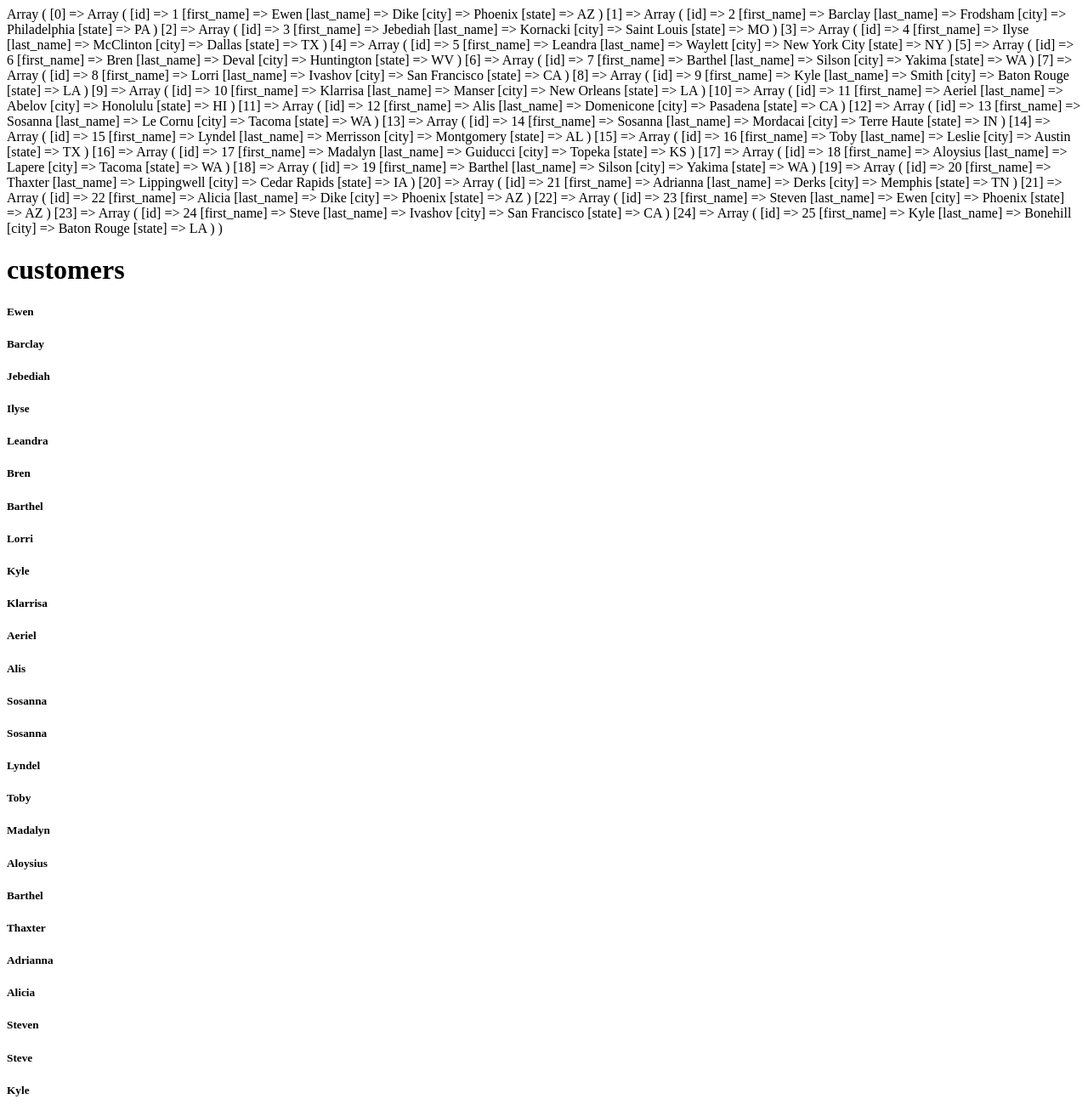
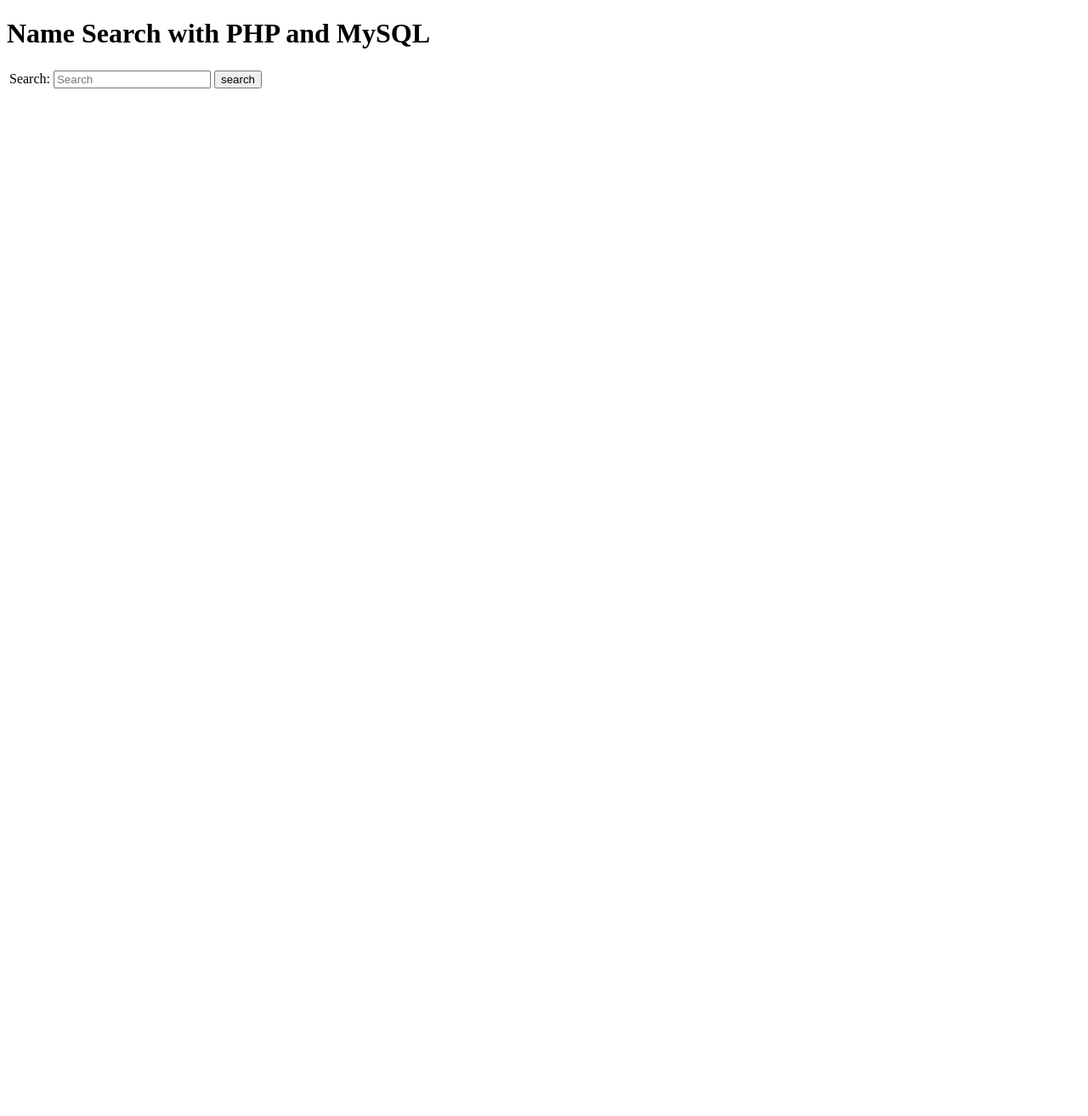
Before and after one commit to chemacenturion/PHP__Bonus-Exercise, a PHP site: page / in a window 1280 px wide. Shown: the whole page at 85% size. After the commit the page ends 104 px from the top, so only its background shows below. Run offline with PHP 8.4, Linux system fonts and the light colour scheme; data comes from the database, SQL or seed files in the repository.

Commit message:
cont troubleshooting; names populate on screen

```diff
--- a/index.php
+++ b/index.php
@@ -1,17 +1,20 @@
 <!DOCTYPE html>
     <?php
+        if (isset($_POST["submit"])) {
+        $searchValue = $_POST["search"];
         $conn = new mysqli("localhost","root","","directory_db");
+        if ($conn->connect_error){
+            echo "Connection failed: ". $conn->connect_error;
+        } else {
 
-        // write query for all customers
-        $sql = "SELECT * FROM customers ORDER BY id";
+        $sql = "SELECT * FROM customers WHERE first_name OR last_name LIKE '%$searchValue%'";
 
-        // make query and get results
-        $result = mysqli_query($conn, $sql);
-
-        // fetch the resulting rows as an array
-        $customers = mysqli_fetch_all($result, MYSQLI_ASSOC);
-
-        print_r($customers);
+        $result = $conn->query($sql);
+        while ($row = $result->fetch_assoc()) {
+            echo $row['first_name'] . "&nbsp" . $row['last_name'] . "<br>";
+        }
+        }
+    }
     ?>
 
 <html lang="en">
@@ -20,14 +23,19 @@
     <meta http-equiv="X-UA-Compatible" content="IE=edge">
     <meta name="viewport" content="width=device-width, initial-scale=1.0">
     <title>PHP Bonus Exercise</title>
+    <link rel="stylesheet" href="./assets/styles.css">
 </head>
 <body>
-    <h1>customers</h1>
-        <div>
-            <?php foreach($customers as $customer){ ?>
-            <h5><?php echo htmlspecialchars($customer["first_name"]); ?></h5>
-        </div>
-
-        <?php } ?>
+    <h1>Name Search with PHP and MySQL</h1>
+    <table>
+        <tr>
+            <td id="table-form">
+                <form action="" method="post">
+                    Search: <input type="text" placeholder="Search" name="search">
+                    <input type="submit" name="submit" value="search">
+                </form>
+            </td>
+        </tr>
+    </table>
 </body>
 </html>
```
